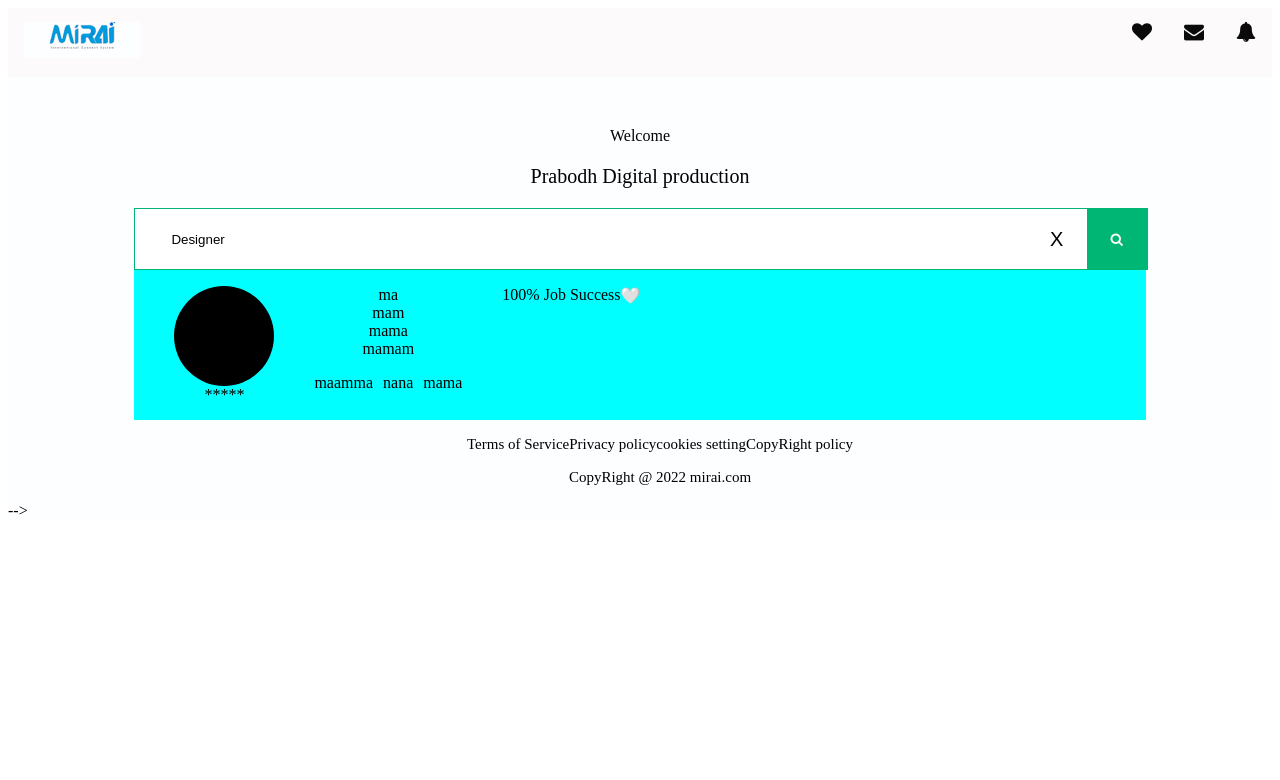
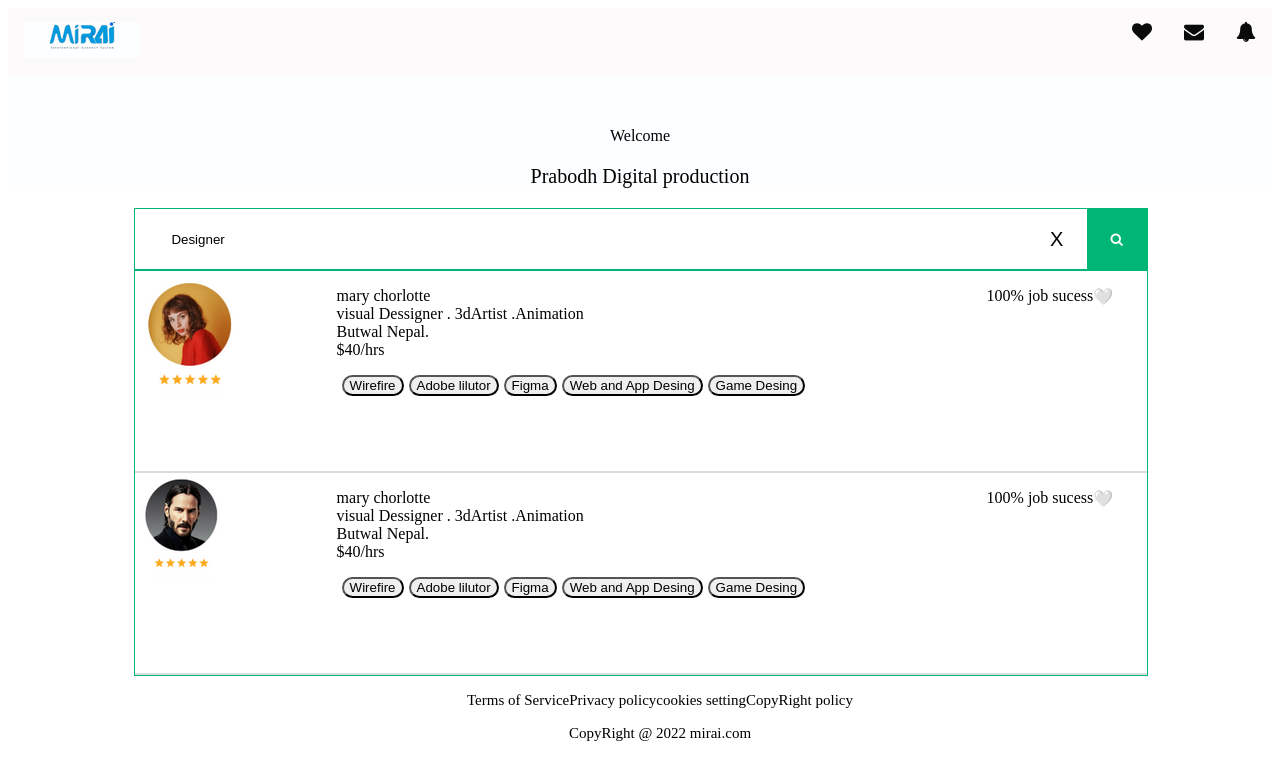
Before and after one commit to monika-ghimire/miraiUI, a plain HTML site: page success.html in a window 1280 px wide. Drawn offline with Linux system fonts and the light colour scheme.

Commit message:
50% done need finising

```diff
--- a/success.css
+++ b/success.css
@@ -109,7 +109,7 @@
  .float-righticon
  {
   float: right;
-  background:#00B674;
+  background:#00B674;stroke-width: ;
   color: #fcfbfb;
   height:60px;
   width:60px;;
@@ -123,47 +123,71 @@
 }
 
 /* here for profie syle  */
-.for-profile
+.user-info
 {
-background-color: aqua;
-width:80%;
-margin-left:10%;
+  background-color:#FFFFFF;
+  width:80%;
+  height:100%;
+   margin-left:10%;
+   border:1px solid #00B674;
+
+
+
 }
-.person-info
+.foreach-presonInfo
 {
-  background-color: #0600b6;
-}
-.img
-{
-  width:100px;
-  height: 100px;
-  border-radius:50%;
-  background-color: black;
-}
-.for-profile
-{
-  display: flex;
-}
-.for-profile ul
-{
-  list-style: none;
-  text-align: center;
-}
-.icons ul {
-  display: flex;
-  float:right;
-}
-.user-skil {
-  display: flex;
-}
-.user-skils ul
-{
-  display: flex;
-
+  height:200px;
+  border-bottom:2px solid gainsboro;
 }
 
 
+.user-rating
+{
 
+  float:right;
+  background-color: #FFFFFF;
+  height:200px;
+  width: 200px;
+  text-align: center;
+
+}
+.userinfo
+{
+  height:200px;
+  width:600px;
+  float:right;
+  background-color: #FFFFFF;
+ margin-right:50px;
+}
+.for-img
+{
+  width: 100px;
+  height: 100px;
+  border-radius:50%;
+  background-color: #FDFEFF;
+}
+
+.userinfo ul
+{
+   list-style: none;
+}
+.buttons ul
+{
+  display: flex;
+  list-style: none;
+
+}
+.buttons button
+{
+  margin-left:5px;
+border-radius:50px;
+}
+
+.user-rating ul
+{
+  display: flex;
+  list-style: none;
+}
 
 
 
--- a/success.html
+++ b/success.html
@@ -32,6 +32,7 @@
                        </div>
 
 
+              </div>
                   <!-- here for content holder -->
                   <div class="content-holder">
                       <div class="content-holder-navbar">
@@ -42,44 +43,77 @@
                       </div>
 
                       <!-- here for profile -->
-                      <diV class="for-profile">
-                        <div class="person-img">
-                          <ul>
-                             <li><div class="img"></div></li>
+                      <div class="user-info">
+                        <div class="foreach-presonInfo">
+                          <a class="for-img"><img src="./assest/Screenshot_7.png" alt="Submit"></a>
+                          <a class="user-rating">
+                                <ul>
+                                 <li>100% job sucess  </li>
+                                 <li>🤍</li>
+                                </ul>
+                         </a>
+                          <a class="userinfo">
+                           <ul>
+                             <li> mary chorlotte</li>
 
-                               <li>*****</li>
-                          </ul>
+                             <li> visual Dessigner . 3dArtist .Animation</li>
+                             <li>Butwal Nepal.</li>
+                             <li>$40/hrs</li>
+                           </ul>
+                          <div class="buttons">
+                           <ul>
+                             <li><button>Wirefire</button></li>
+                             <li><button>Adobe lilutor</button></li>
+                             <li><button>Figma</button></li>
+                             <li><button>Web and App Desing</button></li>
+                             <li><button>Game Desing</button></li>
+                           </ul>
+                          </div>
+
+
+                          </a>
+
+
                         </div>
-                        <!-- here for userinfo -->
-                          <diV class="user-info">
-                            <ul>
-                                <li>ma</li>
-                                <li>mam</li>
-                                <li>mama</li>
-                                <li>mamam</li>
-                              </ul>
-                              <div class="user-skils">
-                                <ul >
-                                    <li >maamma</li>
-                                    <li style="margin-left:10px;">nana</li>
-                                    <li style="margin-left:10px;">mama</li>
+                        <!-- for second person -->
+                        <div class="foreach-presonInfo">
+                          <a class="for-img"><img src="./assest/Screenshot_2.png" alt="Submit"></a>
+                          <a class="user-rating">
+                                <ul>
+                                 <li>100% job sucess  </li>
+                                 <li>🤍</li>
                                 </ul>
+                         </a>
+                          <a class="userinfo">
+                           <ul>
+                             <li> mary chorlotte</li>
 
-                              </div>
-                          </diV>
-                          <div class="icons">
-                            <ul  style="float:right ;">
-                                <li>100% Job Success </li>
-                                <li>🤍</li>
-                            </ul>
+                             <li> visual Dessigner . 3dArtist .Animation</li>
+                             <li>Butwal Nepal.</li>
+                             <li>$40/hrs</li>
+                           </ul>
+                          <div class="buttons">
+                           <ul>
+                             <li><button>Wirefire</button></li>
+                             <li><button>Adobe lilutor</button></li>
+                             <li><button>Figma</button></li>
+                             <li><button>Web and App Desing</button></li>
+                             <li><button>Game Desing</button></li>
+                           </ul>
+                          </div>
 
-                          </div>
+
+                          </a>
+
+
+                        </div>
+
+
                       </div>
 
 
 
-             </div>
-           </li>
+
 
                   <footer class="footer">
                     <ul>
@@ -91,7 +125,7 @@
                     <ul>
                         <li>CopyRight @ 2022 mirai.com</li>
                     </ul>
-                </footer> -->
+                </footer>
 
 
             </div>
```
Also changed, not shown: assest/Screenshot_1.png (added), assest/Screenshot_2.png (added), assest/Screenshot_7.png (added).
